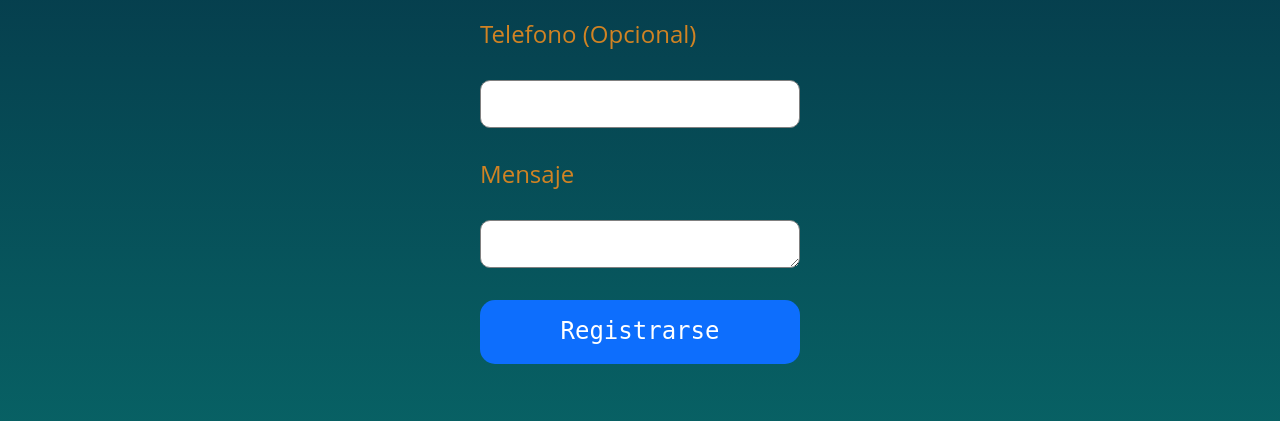
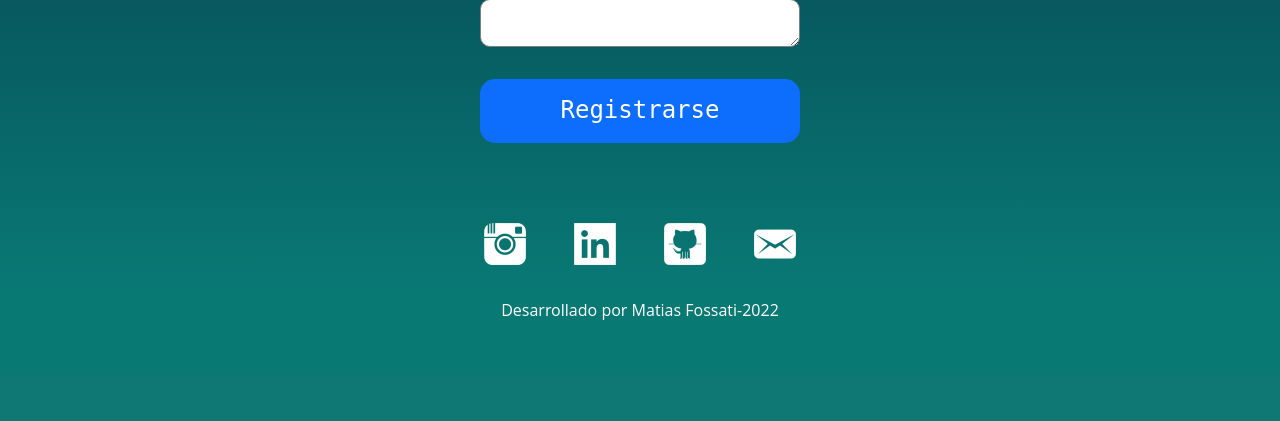
Before and after one commit to Matias5598/Proyecto-Final, a Flask app: page /contacto in a window 1280 px wide; the page is wider, and only the part inside the window is pictured. Shown: the part 812-1233 px from the top of that part. After the commit the page ends 1132 px from the top of that part, so only its background shows below. Run offline with Flask 2, Linux system fonts and the light colour scheme; some libraries are stand-ins or nearby versions.

Commit message:
agregado de iconos

```diff
--- a/BLOG/templates/base.html
+++ b/BLOG/templates/base.html
@@ -4,7 +4,7 @@
         <meta charset="UTF-8">
         <meta http-equiv="X-UA-Compatible" content="IE=edge">
         <meta name="viewport" content="width=device-width, initial-scale=1.0">
-        <link rel="icon" href="../static/img/icn/upload-48.ico">
+        <link rel="icon" href="../static/img/icn/upload-icono.ico">
         <title>{% block title %}{% endblock %}</title>
         <link rel="stylesheet" href="{{ url_for('static', filename='css/base/reset.css')}}">
         <link rel="stylesheet" href="{{ url_for('static', filename='css/base/normalize.css')}}">
@@ -44,7 +44,7 @@
         <footer>
             <nav>
                 <ul class="footer__links--lista">
-                    <li><a href="#" class="footer__links--link"><img src="../static/img/ft/instagram.png" alt="icono de instagram"></a></li>
+                    <li><a href="#" class="footer__links--link"><img src="../static/img/ft/instagram-42.png" alt="icono de instagram"></a></li>
                     <li><a href="https://www.linkedin.com/in/matias-fossati-49779b1a6/" class="footer__links--link"><img src="../static/img/ft/linkedin-2-42.png" alt="icono de linkedin"></a></li>
                     <li><a href="https://github.com/Matias5598" class="footer__links--link"><img src="../static/img/ft/github-8-42.png" alt="icono de github"></a></li>
                     <li><a href="{{ url_for('contacto') }}" class="footer__links--link"><img src="../static/img/ft/message-42.png" alt="icono de correo"></a></li>
```
Also changed, not shown: BLOG/static/img/ft/github-8-42.png (added), BLOG/static/img/ft/instagram-42.png (added), BLOG/static/img/ft/linkedin-2-42.png (added), BLOG/static/img/ft/message-42.png (added), BLOG/static/img/icn/upload-48.png (added), BLOG/static/img/icn/upload-icono.ico (added).
